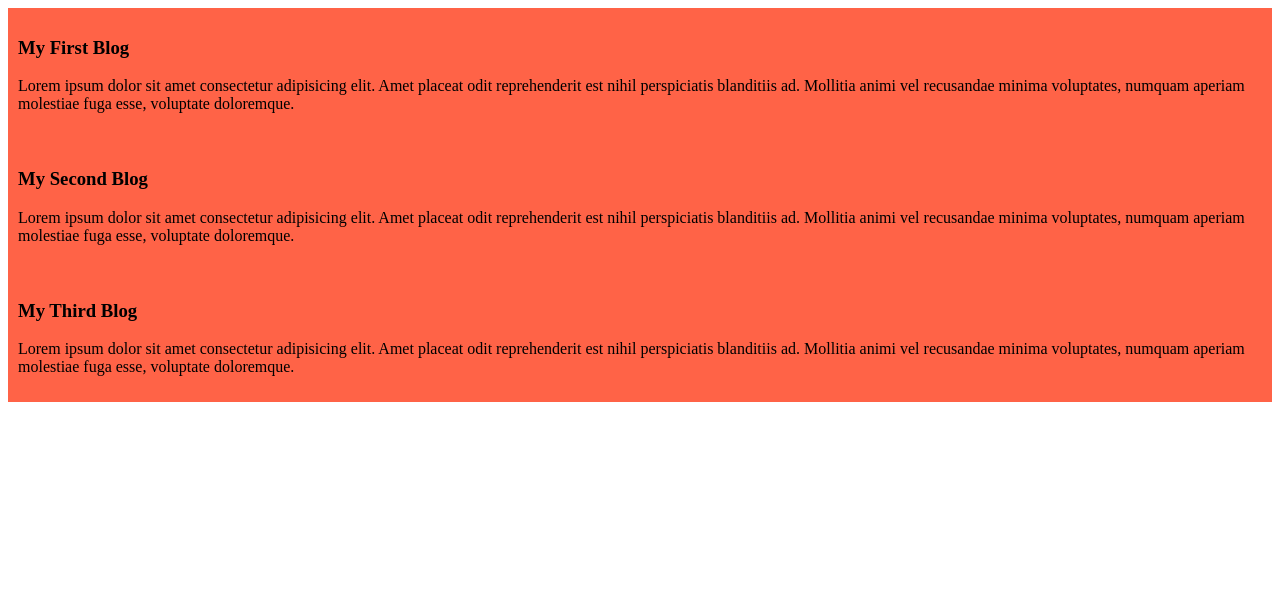
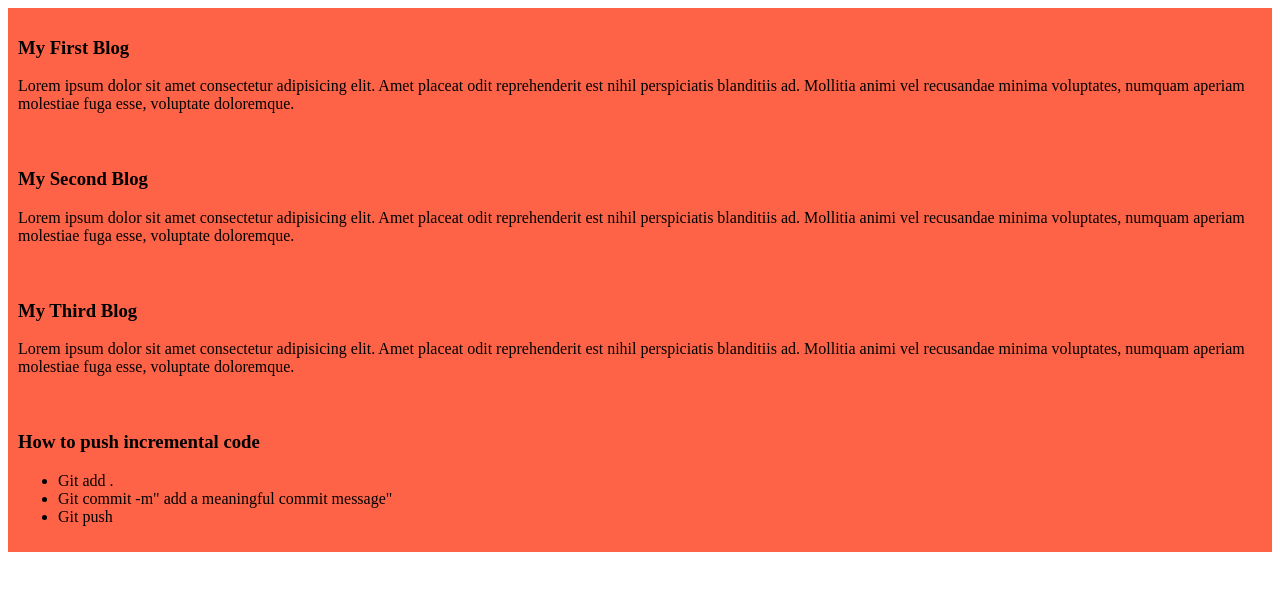
Before and after one commit to shobind/my-simple-website, a plain HTML site: page index.html in a window 1280 px wide. Drawn offline with Linux system fonts and the light colour scheme.

Commit message:
added a list

```diff
--- a/index.html
+++ b/index.html
@@ -19,5 +19,13 @@
         <h3>My Third Blog</h3>
     <p>Lorem ipsum dolor sit amet consectetur adipisicing elit. Amet placeat odit reprehenderit est nihil perspiciatis blanditiis ad. Mollitia animi vel recusandae minima voluptates, numquam aperiam molestiae fuga esse, voluptate doloremque.</p>
     </div>
+    <div>
+        <h3>How to push incremental code</h3>
+        <ul>
+            <li>Git add .</li>
+            <li>Git commit -m" add a meaningful commit message"</li>
+            <li>Git push</li>
+        </ul>
+    </div>
 </body>
 </html>
```
